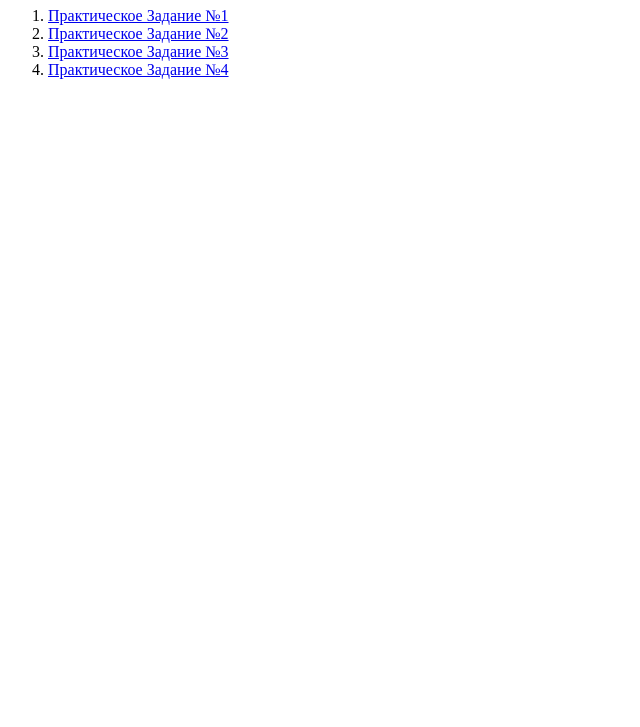
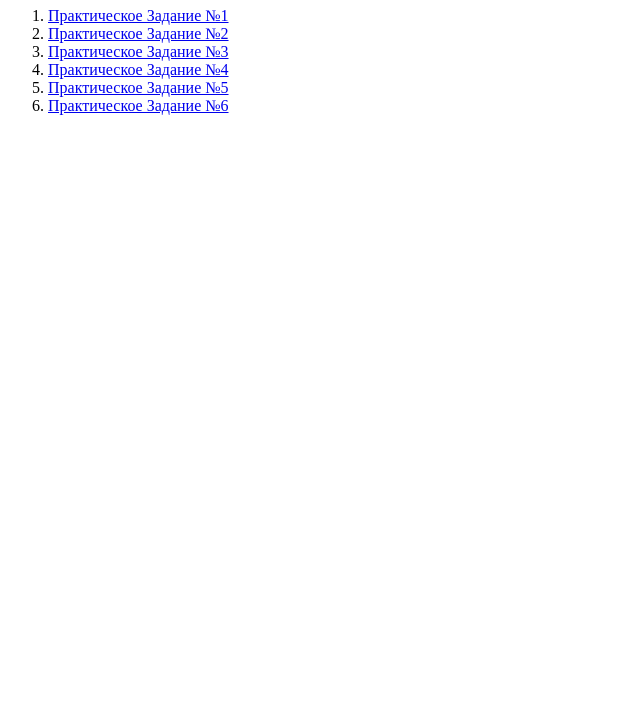
Before and after one commit to Marinka-create/web_801_1, a plain HTML site: page index.html in a window 1280 px wide. Shown: the part 73-800 px from the top of the page, without its empty margins (0-640 px from the left). Drawn offline with Linux system fonts and the light colour scheme.

Commit message:
Add files via upload

```diff
--- a/index.html
+++ b/index.html
@@ -14,6 +14,8 @@
         <li><a href="task2.html">Практическое Задание №2</a></li>
         <li><a href="task3.html">Практическое Задание №3</a></li>
         <li><a href="task4.html">Практическое Задание №4</a></li>
+        <li><a href="task5.html">Практическое Задание №5</a></li>
+        <li><a href="task6.html">Практическое Задание №6</a></li>
     </ol>
 </body>
 
```
